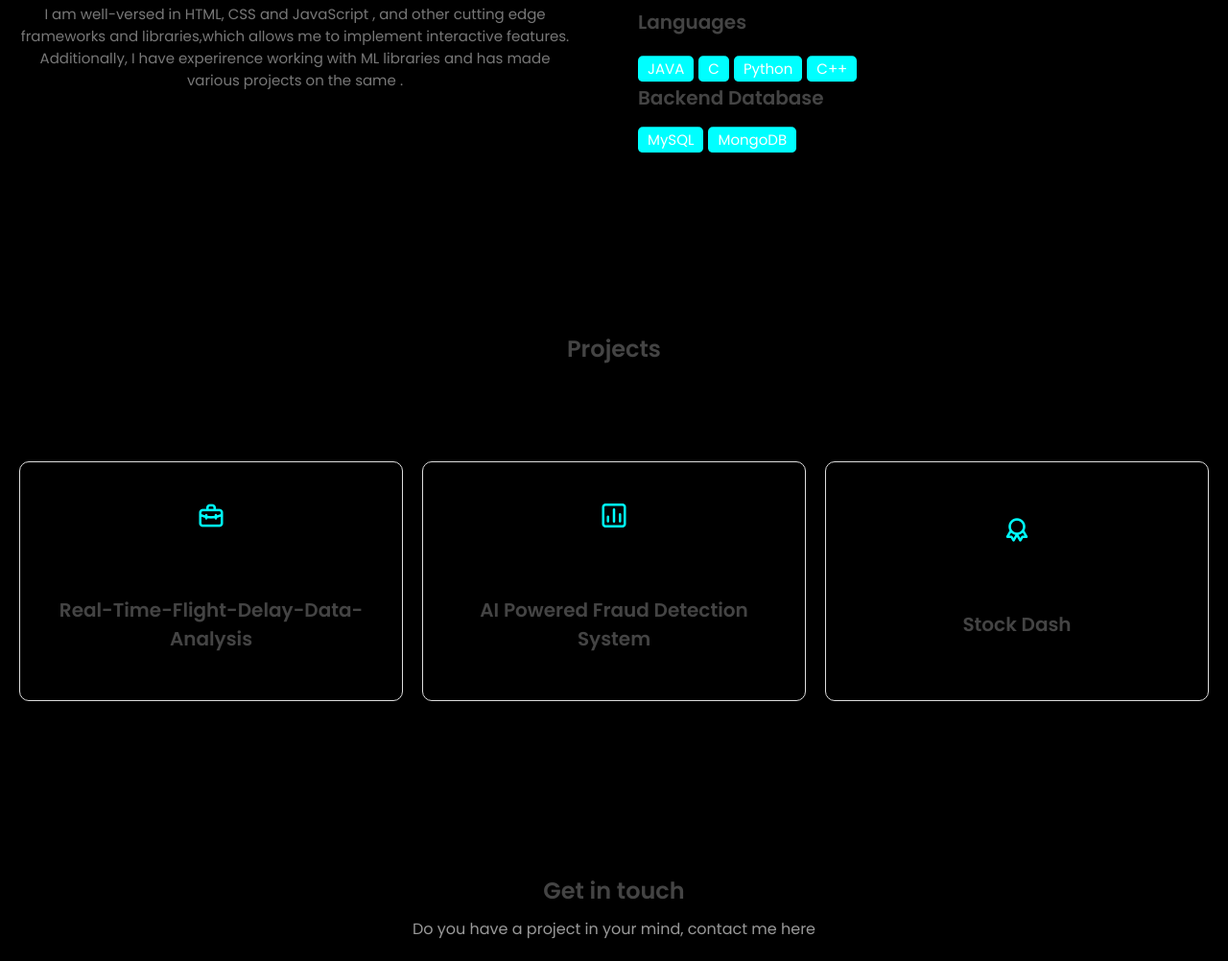
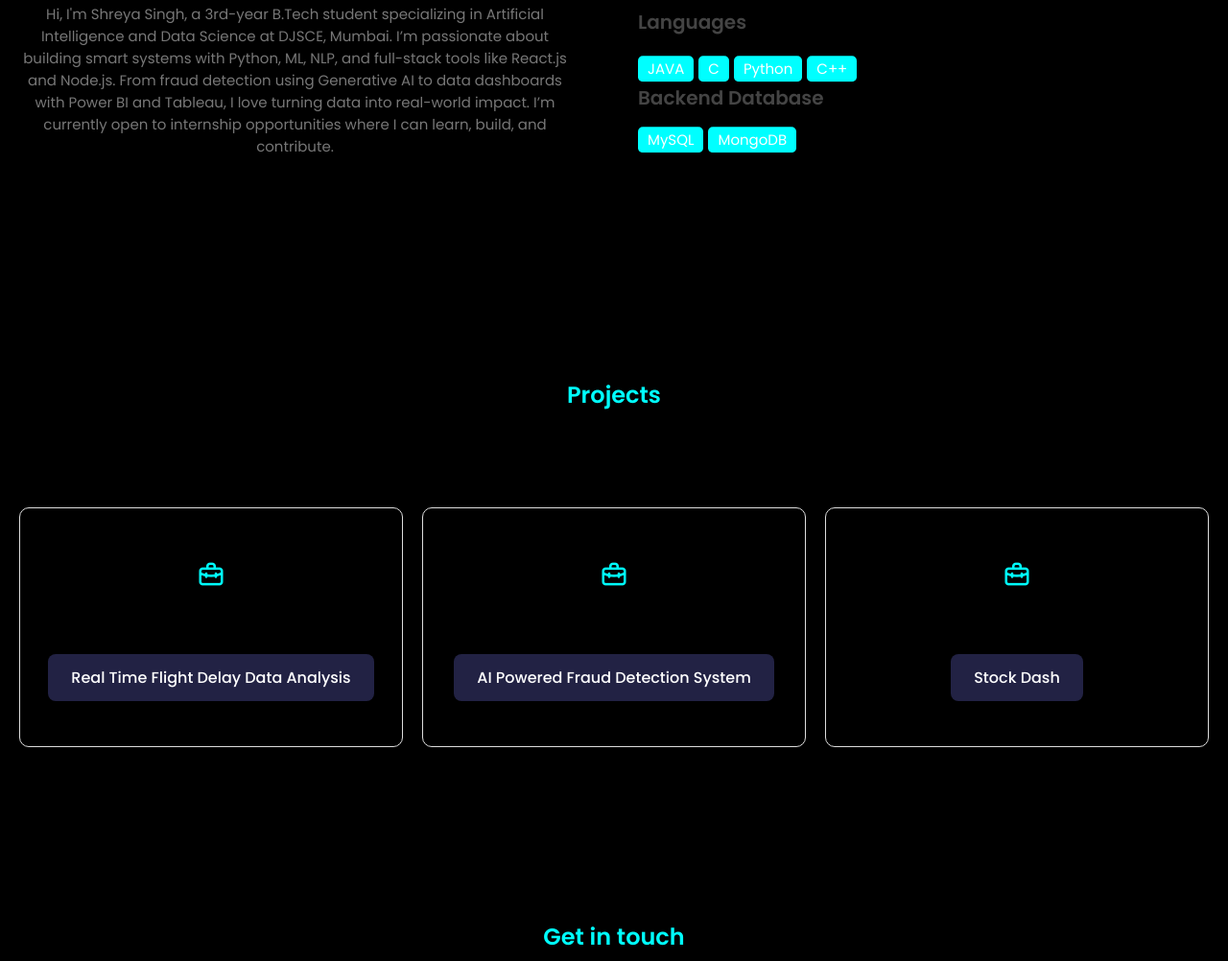
Before and after one commit to shruuuu16/portfolio, a plain HTML site: page index.html in a window 1280 px wide. Shown: the part 1067-2069 px from the top of the page at 96% size. Drawn offline with nearby package versions, Linux system fonts and the light colour scheme.

Commit message:
Initial commit

```diff
--- a/assets/css/style.css
+++ b/assets/css/style.css
@@ -319,11 +319,13 @@ color:cyan;
 .top-header{
     text-align: center;
     margin-bottom: 5em;
+
 }
 .top-header h1{
     font-weight: 600;
     color: var(--text-color-second);
     margin-bottom: 10px;
+    color: cyan;
 }
 .top-header span{
     color: #999;
@@ -431,6 +433,7 @@ h3{
     box-shadow: 1px 8px 10px 2px var(--first-shadow-color);
     overflow: hidden;
 }
+
 .project-box>i{
     font-size: 50px;
     color: #00B5E7;
@@ -440,6 +443,7 @@ h3{
     font-size: 15px;
     color: #777;
 }
+/*
 .project-box::after, .contact-info::after{
     content: "";
     position: absolute;
@@ -460,7 +464,7 @@ h3{
     color: var(--color-white);
     background-color: transparent;
     z-index: 2;
-}
+}*/
 
 /* ----- CONTACT BOX ----- */
 .contact-info{
@@ -726,3 +730,17 @@ footer{
     font-size:50px;
     font-weight: bold;
   }
+  .btn {
+  background-color: #222244 !important; /* Change to your preferred color */
+  color: #fff !important;               /* Change to your preferred text color */
+  border: none;
+  padding: 12px 24px;
+  border-radius: 8px;
+  font-size: 1rem;
+  cursor: pointer;
+  transition: background 0.2s;
+}
+.btn:hover {
+  background-color: #00bcd4 !important; /* Change hover color if you want */
+  color: #222244 !important;            /* Change hover text color if you want */
+}
--- a/assets/js/main.js
+++ b/assets/js/main.js
@@ -36,7 +36,7 @@ var typingEffect = new Typed(".typedText", {
   strings: [
     '<span class="red">ML enthusiast</span>',
     '<span class="red">Developer</span>',
-    '<span class="red">Data Scientist</span>',
+    '<span class="red"> Aspiring Data Scientist</span>',
     '<span class="red">Python Programmer</span>',
     '<span class="red">AI Engineer</span>'
   ],
--- a/index.html
+++ b/index.html
@@ -3,19 +3,14 @@
 <head>
     <meta charset="UTF-8">
     <meta name="viewport" content="width=device-width, initial-scale=1.0">
-
     <link rel="stylesheet" href="https://unicons.iconscout.com/release/v4.0.8/css/line.css">
-
     <link rel="stylesheet" href="assets/css/style.css">
-
     <script src="https://unpkg.com/css-doodle@0.29.0/css-doodle.min.js"></script>
-
     <title>Portfolio</title>
 </head>
 
 <body>
    <div class="container">
-
       <nav id="header">
         <div class="nav-logo">
             <p class="nav-name"></p>
@@ -95,10 +90,10 @@
           <div class="row">
             <div class="col">
                 <div class="about-info">
+
                     <h3>My introduction</h3>
-                    <p>I am well-versed in HTML, CSS and JavaScript , and other cutting edge
-                       frameworks and libraries,which allows me to implement interactive features.
-                       Additionally, I have experirence working with ML libraries and has made various projects on the same .
+
+                    <p>Hi, I'm Shreya Singh, a 3rd-year B.Tech student specializing in Artificial Intelligence and Data Science at DJSCE, Mumbai. I’m passionate about building smart systems with Python, ML, NLP, and full-stack tools like React.js and Node.js. From fraud detection using Generative AI to data dashboards with Power BI and Tableau, I love turning data into real-world impact. I’m currently open to internship opportunities where I can learn, build, and contribute.
                     </p>
 
                 </div>
@@ -106,6 +101,7 @@
             <div class="col">
 
                 <div class="skills-box">
+
                     <div class="skills-list infinite-scroll">
 
                     <div class="skills-header">
@@ -172,28 +168,31 @@
             <!-- Project 1 -->
             <div class="project-box" style="text-align: center; width: 400px; padding: 20px; border: 1px solid #ddd; border-radius: 10px;">
                 <i class="uil uil-briefcase-alt" style="font-size: 30px; color: cyan;"></i>
-                <h3 style="margin-top: 10px;">Real-Time-Flight-Delay-Data-Analysis</h3>
-
-                <a href="https://github.com/shruuuu16/flight_data_analysis" style="color: cyan; text-decoration: none;" target="_blank" rel="noopener noreferrer">
-                </a>
-
+    <a href="https://github.com/shruuuu16/flight_data_analysis" target="_blank" rel="noopener noreferrer">
+        <button class="btn" style="margin-top: 10px;">
+            Real Time Flight Delay Data Analysis
+        </button>
+                    </a>
+                </div>
+            <!-- Project 2 -->
+            <div class="project-box" style="text-align: center; width: 400px; padding: 20px; border: 1px solid #ddd; border-radius: 10px;">
+                <i class="uil uil-briefcase-alt" style="font-size: 30px; color: cyan;"></i>
+    <a href="https://github.com/shruuuu16/vyom-web/tree/main/Idea-Hackathon-main" target="_blank" rel="noopener noreferrer">
+        <button class="btn" style="margin-top: 10px;">
+          AI Powered Fraud Detection System
+        </button>
+                    </a>
+                </div>
+            <!-- Project 3 -->
+              <div class="project-box" style="text-align: center; width: 400px; padding: 20px; border: 1px solid #ddd; border-radius: 10px;">
+                <i class="uil uil-briefcase-alt" style="font-size: 30px; color: cyan;"></i>
+    <a href="https://github.com/shruuuu16/stockdash" target="_blank" rel="noopener noreferrer">
+        <button class="btn" style="margin-top: 10px;">
+          Stock Dash
+        </button>
+                    </a>
                 </div>
 
-            <!-- Project 2 -->
-            <div class="project-box" style="text-align: center; width: 400px; padding: 20px; border: 1px solid #ddd; border-radius: 10px;">
-                <i class="uil uil-chart" style="font-size: 30px; color: cyan;"></i>
-                <h3 style="margin-top: 10px;"> AI Powered Fraud Detection System</h3>
-                   <a href="https://github.com/shruuuu16/vyom-web/tree/main/Idea-Hackathon-main" style="color: cyan; text-decoration: none;" target="_blank" rel="noopener noreferrer">
-                </a>
-            </div>
-
-            <!-- Project 3 -->
-            <div class="project-box" style="text-align: center; width: 400px; padding: 20px; border: 1px solid #ddd; border-radius: 10px;">
-                <i class="uil uil-award" style="font-size: 30px; color: cyan;"></i>
-                <h3 style="margin-top: 10px; background-color: transparent;">Stock Dash </h3>
-                 <a href="https://github.com/shruuuu16/stockdash" style="color: cyan; text-decoration: none;" target="_blank" rel="noopener noreferrer">
-                </a>
-            </div>
 
 
        </section>
```
